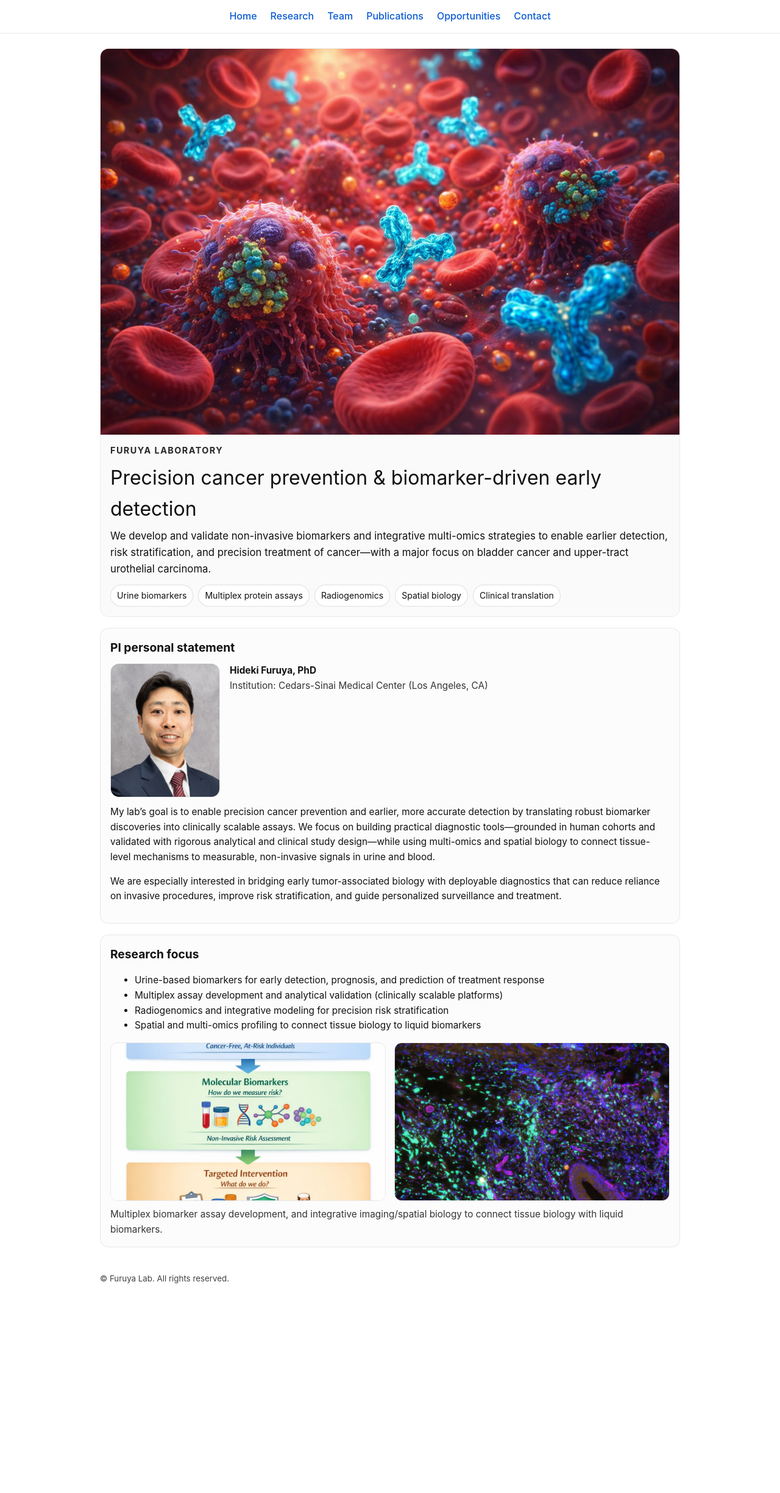
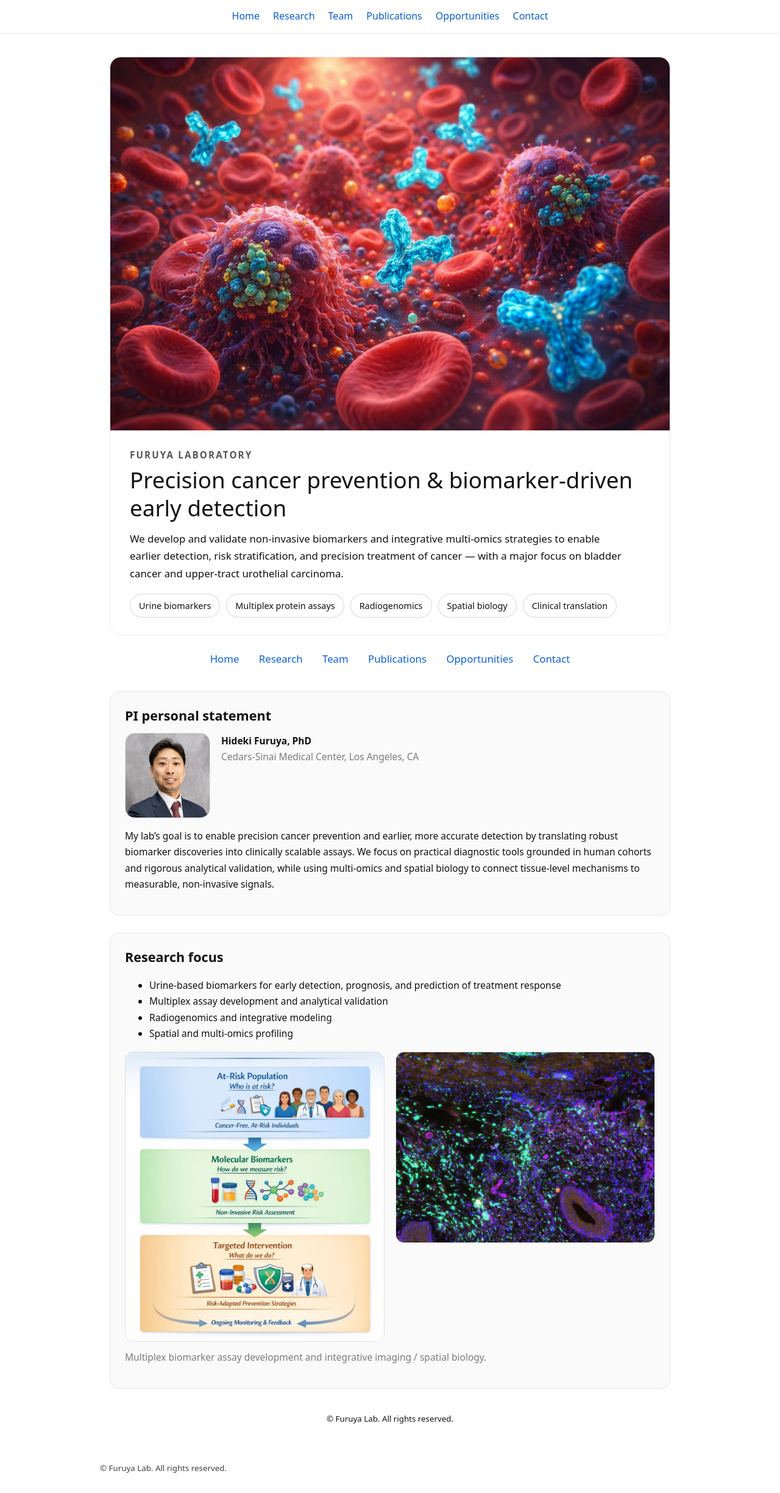
Before and after one commit to hdb58jyfdm-cell/furuyalab.github.io, a Jekyll site: the page built from index.md, in a window 1280 px wide. Shown: the whole page at 61% size. Built offline with Jekyll 4.4.1, drawn with Linux system fonts in a browser that asks for light colours; our own code applies the rules of GitHub Pages for plain Markdown files; before the commit the page ends 2138 px from its top, so only the background shows below that.

Commit message:
Update index.md

```diff
--- a/index.md
+++ b/index.md
@@ -1,69 +1,230 @@
 ---
-layout: default
 title: Home
 ---
 
-<div class="hero">
-  <img src="/assets/img/hero.jpg" alt="Furuya Lab banner image">
-  <div class="hero-cap">
-    <p class="kicker">FURUYA LABORATORY</p>
-    <div class="title">Precision cancer prevention & biomarker-driven early detection</div>
+<style>
+  body {
+    margin: 0;
+    font-family: system-ui, -apple-system, BlinkMacSystemFont, "Segoe UI", sans-serif;
+  }
 
-    <p class="lead">
-      We develop and validate non-invasive biomarkers and integrative multi-omics strategies to enable earlier detection,
-      risk stratification, and precision treatment of cancer—with a major focus on bladder cancer and upper-tract urothelial carcinoma.
-    </p>
+  .wrap {
+    max-width: 1100px;
+    margin: 0 auto;
+    padding: 0 16px;
+  }
 
-    <div class="pillrow">
-      <span class="pill">Urine biomarkers</span>
-      <span class="pill">Multiplex protein assays</span>
-      <span class="pill">Radiogenomics</span>
-      <span class="pill">Spatial biology</span>
-      <span class="pill">Clinical translation</span>
-    </div>
-  </div>
-</div>
+  /* HERO */
+  .hero {
+    margin-top: 24px;
+    border-radius: 18px;
+    overflow: hidden;
+    border: 1px solid rgba(0,0,0,.08);
+  }
 
-<div class="card">
-  <h2>PI personal statement</h2>
+  .hero img {
+    width: 100%;
+    display: block;
+  }
 
-  <div class="profile">
-    <img class="avatar" src="/assets/img/hideki.jpg" alt="Hideki Furuya">
-    <div class="small">
-      <strong>Hideki Furuya, PhD</strong><br>
-      <span class="muted">Institution: Cedars-Sinai Medical Center (Los Angeles, CA)</span>
+  .hero-text {
+    padding: 28px 32px;
+    background: white;
+  }
+
+  .labname {
+    font-size: 0.95rem;
+    letter-spacing: 0.14em;
+    font-weight: 600;
+    color: #555;
+    margin-bottom: 6px;
+  }
+
+  .title {
+    font-size: 2.3rem;
+    line-height: 1.25;
+    margin: 6px 0 14px;
+  }
+
+  .lead {
+    font-size: 1.05rem;
+    line-height: 1.7;
+    max-width: 820px;
+  }
+
+  .pillrow {
+    display: flex;
+    flex-wrap: wrap;
+    gap: 10px;
+    margin-top: 18px;
+  }
+
+  .pill {
+    padding: 7px 14px;
+    border-radius: 999px;
+    border: 1px solid rgba(0,0,0,.15);
+    font-size: .9rem;
+    background: #fff;
+  }
+
+  /* NAV */
+  .nav {
+    text-align: center;
+    margin: 26px 0 40px;
+    font-size: 1.05rem;
+  }
+
+  .nav a {
+    margin: 0 14px;
+    text-decoration: none;
+    color: #0b5ed7;
+    font-weight: 500;
+  }
+
+  .nav a:hover {
+    text-decoration: underline;
+  }
+
+  /* SECTIONS */
+  .card {
+    border: 1px solid rgba(0,0,0,.08);
+    border-radius: 16px;
+    padding: 22px 24px;
+    margin-bottom: 28px;
+    background: #fafafa;
+  }
+
+  .card h2 {
+    margin-top: 0;
+    font-size: 1.35rem;
+  }
+
+  .profile {
+    display: grid;
+    grid-template-columns: 140px 1fr;
+    gap: 18px;
+    align-items: start;
+  }
+
+  .avatar {
+    width: 140px;
+    height: 140px;
+    border-radius: 16px;
+    object-fit: cover;
+    border: 1px solid rgba(0,0,0,.1);
+  }
+
+  .small {
+    font-size: 0.97rem;
+    line-height: 1.7;
+  }
+
+  .muted {
+    color: #666;
+  }
+
+  .feature-grid {
+    display: grid;
+    grid-template-columns: 1fr 1fr;
+    gap: 18px;
+    margin-top: 16px;
+  }
+
+  .feature-grid img {
+    width: 100%;
+    border-radius: 14px;
+    border: 1px solid rgba(0,0,0,.1);
+  }
+
+  @media (max-width: 900px) {
+    .feature-grid {
+      grid-template-columns: 1fr;
+    }
+
+    .profile {
+      grid-template-columns: 1fr;
+    }
+  }
+</style>
+
+<div class="wrap">
+
+  <!-- HERO -->
+  <div class="hero">
+    <img src="/assets/img/hero.jpg" alt="Precision cancer biomarkers">
+    <div class="hero-text">
+      <div class="labname">FURUYA LABORATORY</div>
+      <div class="title">Precision cancer prevention & biomarker-driven early detection</div>
+      <p class="lead">
+        We develop and validate non-invasive biomarkers and integrative multi-omics strategies
+        to enable earlier detection, risk stratification, and precision treatment of cancer —
+        with a major focus on bladder cancer and upper-tract urothelial carcinoma.
+      </p>
+
+      <div class="pillrow">
+        <span class="pill">Urine biomarkers</span>
+        <span class="pill">Multiplex protein assays</span>
+        <span class="pill">Radiogenomics</span>
+        <span class="pill">Spatial biology</span>
+        <span class="pill">Clinical translation</span>
+      </div>
     </div>
   </div>
 
-  <p class="small" style="margin-top:12px;">
-    My lab’s goal is to enable precision cancer prevention and earlier, more accurate detection by translating robust biomarker
-    discoveries into clinically scalable assays. We focus on building practical diagnostic tools—grounded in human cohorts and
-    validated with rigorous analytical and clinical study design—while using multi-omics and spatial biology to connect tissue-level
-    mechanisms to measurable, non-invasive signals in urine and blood.
+  <!-- NAVIGATION -->
+  <div class="nav">
+    <a href="/">Home</a>
+    <a href="/research">Research</a>
+    <a href="/team">Team</a>
+    <a href="/publications">Publications</a>
+    <a href="/opportunities">Opportunities</a>
+    <a href="/contact">Contact</a>
+  </div>
+
+  <!-- PI STATEMENT -->
+  <div class="card">
+    <h2>PI personal statement</h2>
+
+    <div class="profile">
+      <img class="avatar" src="/assets/img/hideki.jpg" alt="Hideki Furuya">
+      <div class="small">
+        <strong>Hideki Furuya, PhD</strong><br>
+        <span class="muted">Cedars-Sinai Medical Center, Los Angeles, CA</span>
+      </div>
+    </div>
+
+    <p class="small" style="margin-top:16px;">
+      My lab’s goal is to enable precision cancer prevention and earlier, more accurate detection
+      by translating robust biomarker discoveries into clinically scalable assays.
+      We focus on practical diagnostic tools grounded in human cohorts and rigorous analytical
+      validation, while using multi-omics and spatial biology to connect tissue-level mechanisms
+      to measurable, non-invasive signals.
+    </p>
+  </div>
+
+  <!-- RESEARCH FOCUS -->
+  <div class="card">
+    <h2>Research focus</h2>
+
+    <ul class="small">
+      <li>Urine-based biomarkers for early detection, prognosis, and prediction of treatment response</li>
+      <li>Multiplex assay development and analytical validation</li>
+      <li>Radiogenomics and integrative modeling</li>
+      <li>Spatial and multi-omics profiling</li>
+    </ul>
+
+    <div class="feature-grid">
+      <img src="/assets/img/feature1.jpg" alt="Multiplex biomarker assays">
+      <img src="/assets/img/feature2.jpg" alt="Spatial biology and imaging">
+    </div>
+
+    <p class="small muted" style="margin-top:12px;">
+      Multiplex biomarker assay development and integrative imaging / spatial biology.
+    </p>
+  </div>
+
+  <p style="margin:36px 0 18px; text-align:center;">
+    <small>© Furuya Lab. All rights reserved.</small>
   </p>
 
-  <p class="small">
-    We are especially interested in bridging early tumor-associated biology with deployable diagnostics that can reduce reliance on
-    invasive procedures, improve risk stratification, and guide personalized surveillance and treatment.
-  </p>
 </div>
-
-<div class="card">
-  <h2>Research focus</h2>
-
-  <ul class="small">
-    <li>Urine-based biomarkers for early detection, prognosis, and prediction of treatment response</li>
-    <li>Multiplex assay development and analytical validation (clinically scalable platforms)</li>
-    <li>Radiogenomics and integrative modeling for precision risk stratification</li>
-    <li>Spatial and multi-omics profiling to connect tissue biology to liquid biomarkers</li>
-  </ul>
-
-  <div class="imgrow">
-    <img src="/assets/img/feature1.jpg" alt="Multiplex biomarker assay development and validation">
-    <img src="/assets/img/feature2.jpg" alt="Integrating imaging, spatial biology, and multi-omics">
-  </div>
-
-  <p class="small muted" style="margin:10px 0 0;">
-    Multiplex biomarker assay development, and integrative imaging/spatial biology to connect tissue biology with liquid biomarkers.
-  </p>
-</div>
```
